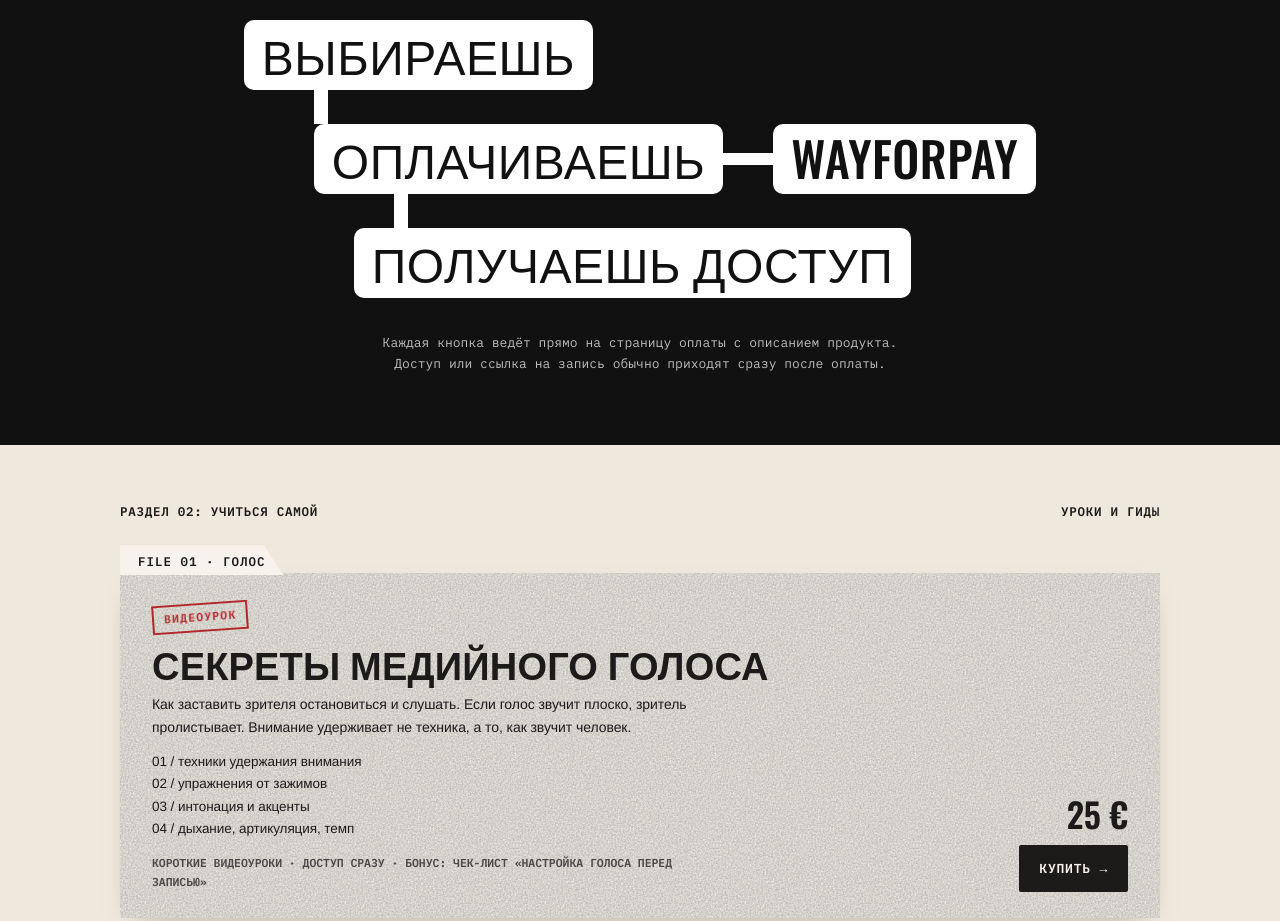
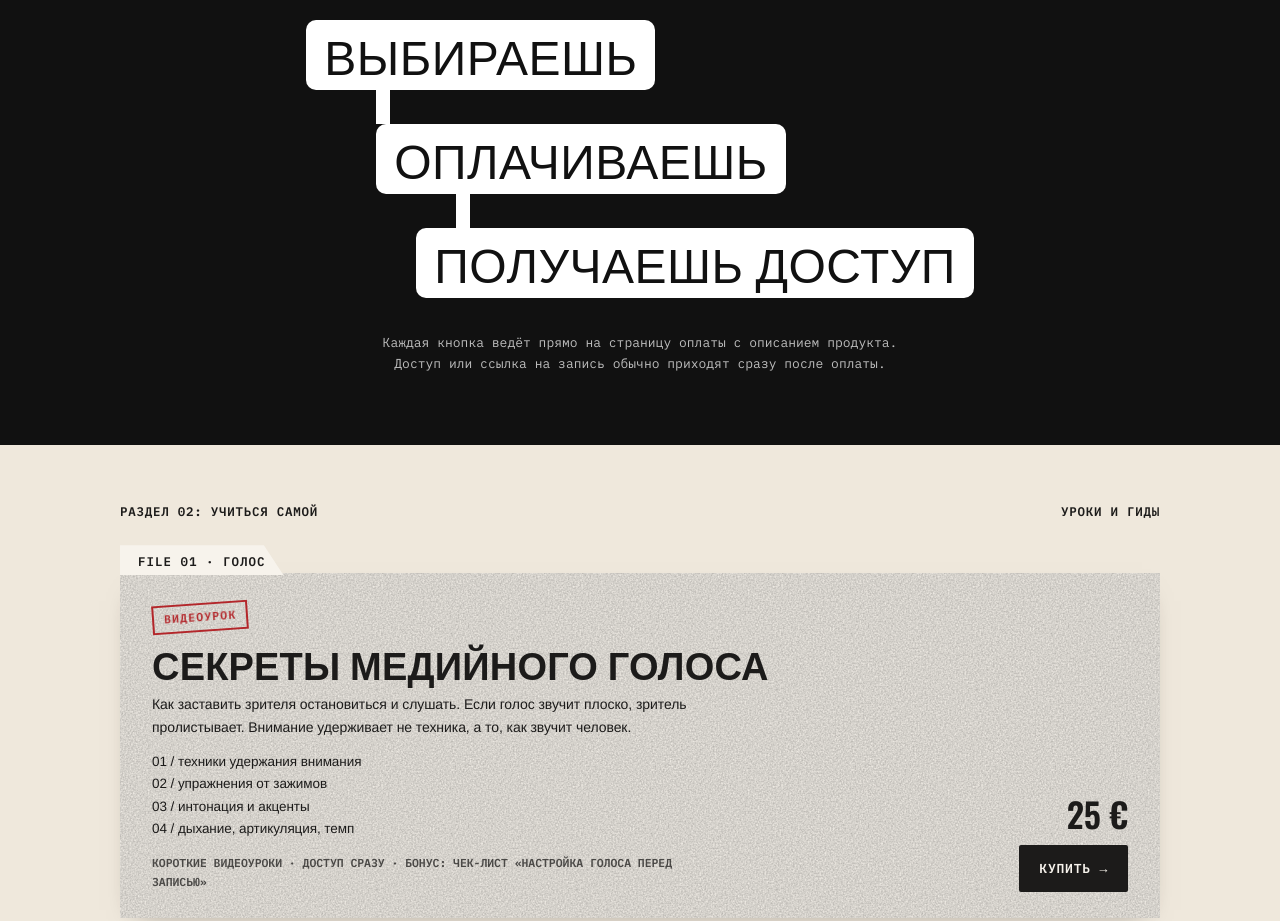
Before and after one commit to annaa-byte/masha-site, a plain HTML site: page index.html in a window 1280 px wide. Shown: the part 2300-3221 px from the top of the page. Drawn offline with nearby package versions, Linux system fonts and the light colour scheme; a web font is replaced by a local one.

Commit message:
Убрана плашка WayForPay из блока «как купить»
Co-Authored-By: Claude Opus 5.5 <noreply@anthropic.com>
Claude-Session: https://claude.ai/code/session_018miwnNrhFDneS6RZdGuPQK

```diff
--- a/index.html
+++ b/index.html
@@ -260,7 +260,7 @@ targets.forEach(function(e){io.observe(e)});
  <div class="flow">
   <span class="pill">выбираешь</span>
   <span class="lnk-v" style="--x:70px"></span>
-  <div class="hrow" style="margin-left:70px"><span class="pill">оплачиваешь</span><span class="lnk-h" style="--w:50px"></span><span class="pill">wayforpay</span></div>
+  <div class="hrow" style="margin-left:70px"><span class="pill">оплачиваешь</span></div>
   <span class="lnk-v" style="--x:150px"></span>
   <span class="pill" style="margin-left:110px">получаешь доступ</span>
  </div>
```
